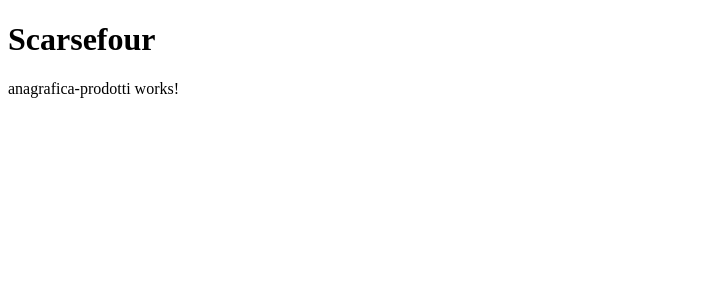
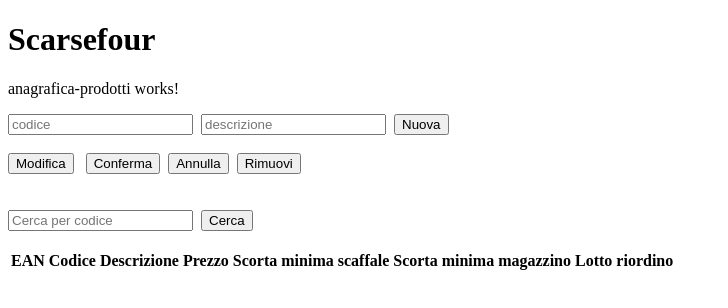
Before and after one commit to luca-lezzerini/scarsefour, an Angular app in the folder client-scarsefour/client-scarsefour/: page /app-anagrafica-prodotti in a window 1280 px wide. Shown: the top 308 px of the page, without its empty margins (0-728 px from the left). Built offline with nearby package versions, Linux system fonts and the light colour scheme.

Commit message:
Impl intrerfaccia UC Anagrafica prodotti + classe Prodotto
impl solo interfaccia UC Anagrafica Prodotti e aggiunta classe Prodotto

```diff
--- a/client-scarsefour/client-scarsefour/src/app/anagrafica-prodotti/anagrafica-prodotti.component.html
+++ b/client-scarsefour/client-scarsefour/src/app/anagrafica-prodotti/anagrafica-prodotti.component.html
@@ -1 +1,36 @@
 <p>anagrafica-prodotti works!</p>
+<div>
+    <input type="text" placeholder="codice" [(ngModel)]="prodotto.codice">&nbsp;
+    <input type="text" placeholder="descrizione" [(ngModel)]="prodotto.descrizione">&nbsp;
+    <button (click)="nuova()">Nuova</button>
+    <br><br>
+    <button (click)="modifica()">Modifica</button> &nbsp;
+    <button (click)="conferma()">Conferma</button>&nbsp;
+    <button (click)="annulla()">Annulla</button>&nbsp;
+    <button (click)="rimuovi()">Rimuovi</button>&nbsp;
+
+</div>
+<br><br>
+<input type="text" placeholder="Cerca per codice" [(ngModel)]="prodotto.codice">&nbsp;
+<button (click)="cerca()">Cerca</button>
+<br><br>
+<table>
+    <tr>
+        <th>EAN</th>
+        <th>Codice</th>
+        <th>Descrizione</th>
+        <th>Prezzo</th>
+        <th>Scorta minima scaffale</th>
+        <th>Scorta minima magazzino</th>
+        <th>Lotto riordino</th>
+    </tr>
+    <tr *ngFor="let p of prodotti">
+        <td>{{p.ean}}</td>
+        <td>{{p.codice}}</td>
+        <td>{{p.descrizione}}</td>
+        <td>{{p.prezzo}}</td>
+        <td>{{p.scortaMinimaScaf}}</td>
+        <td>{{p.scortaMinimaMag}}</td>
+        <td>{{p.lottoRiordino}}</td>
+    </tr>
+</table>
--- a/client-scarsefour/client-scarsefour/src/app/anagrafica-prodotti/anagrafica-prodotti.component.ts
+++ b/client-scarsefour/client-scarsefour/src/app/anagrafica-prodotti/anagrafica-prodotti.component.ts
@@ -1,4 +1,6 @@
+import { HttpClient } from '@angular/common/http';
 import { Component, OnInit } from '@angular/core';
+import { Prodotto } from '../prodotto';
 
 @Component({
   selector: 'app-anagrafica-prodotti',
@@ -7,9 +9,19 @@ import { Component, OnInit } from '@angular/core';
 })
 export class AnagraficaProdottiComponent implements OnInit {
 
-  constructor() { }
+  constructor(private http: HttpClient) { }
 
   ngOnInit(): void {
   }
 
+  prodotto = new Prodotto();
+  prodotti: Prodotto[] = [];
+
+  modifica() { }
+  conferma() { }
+  annulla() { }
+  rimuovi() { }
+  cerca() { }
+  nuova() { }
+
 }
--- /dev/null
+++ b/client-scarsefour/client-scarsefour/src/app/prodotto.ts
@@ -0,0 +1,10 @@
+export class Prodotto {
+    id: bigint;
+    ean = "";
+    codice = "";
+    descrizione = "";
+    prezzo = 0;
+    scortaMinimaScaf = 0;
+    scortaMinimaMag = 0;
+    lottoRiordino = 0;
+}
```
Also changed, not shown: 1 other file (tests, documents, lock files or other folders).
